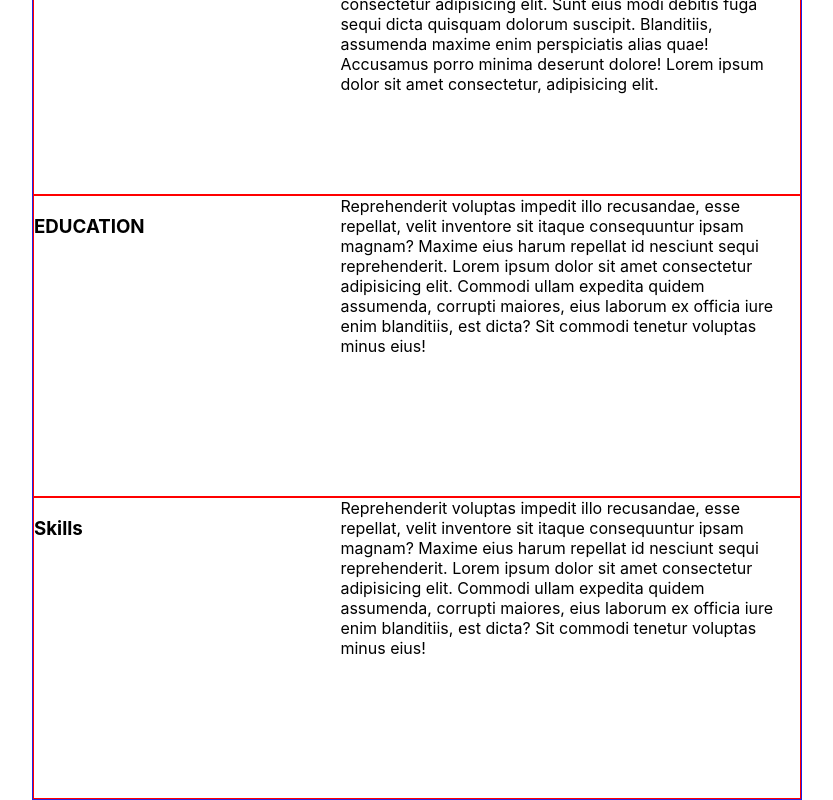
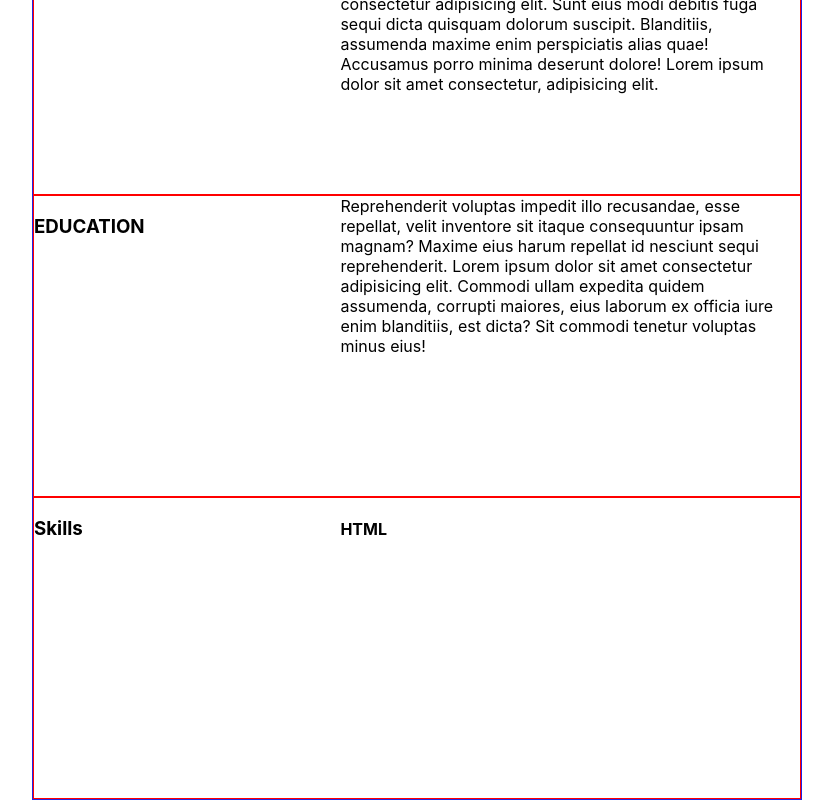
Before and after one commit to Muelji/myportfoliowebsite, a React (Create React App) app: page / in a window 1280 px wide. Shown: the part 1708-2508 px from the top of the page, without its empty margins (223-1056 px from the left). Built offline with nearby package versions, Linux system fonts and the light colour scheme.

Commit message:
working on the career component

```diff
--- a/src/App.js
+++ b/src/App.js
@@ -3,6 +3,7 @@ import './App.css';
 import AboutMe from './Components/AboutMe';
 import Career from './Components/Career';
 import NavBar from './Components/NavBar';
+import Test from './Components/Test';
 
 function App() {
   return (
@@ -10,6 +11,7 @@ function App() {
     <NavBar/>
     <AboutMe/>
     <Career/>
+    <Test/>
     </div>
   );
 }
--- a/src/Components/Career.jsx
+++ b/src/Components/Career.jsx
@@ -22,7 +22,7 @@ function Career() {
            <div className='c3'>
                 <h3>Skills</h3>
                <div className='ciii'>
-               Reprehenderit voluptas impedit illo recusandae, esse repellat, velit inventore sit itaque consequuntur ipsam magnam? Maxime  eius harum repellat id nesciunt sequi reprehenderit. Lorem ipsum dolor sit amet consectetur adipisicing elit. Commodi ullam expedita quidem assumenda, corrupti maiores, eius laborum ex officia iure enim blanditiis, est dicta? Sit commodi tenetur voluptas minus eius!
+               <h4>HTML</h4>
                </div>
 
            </div>
--- /dev/null
+++ b/src/Components/Test.jsx
@@ -0,0 +1,13 @@
+import React from 'react'
+import "./Test.css"
+
+function Test() {
+  return (
+    <div>
+
+
+    </div>
+  )
+}
+
+export default Test
```
Also changed, not shown: src/Components/Test.css (added).
